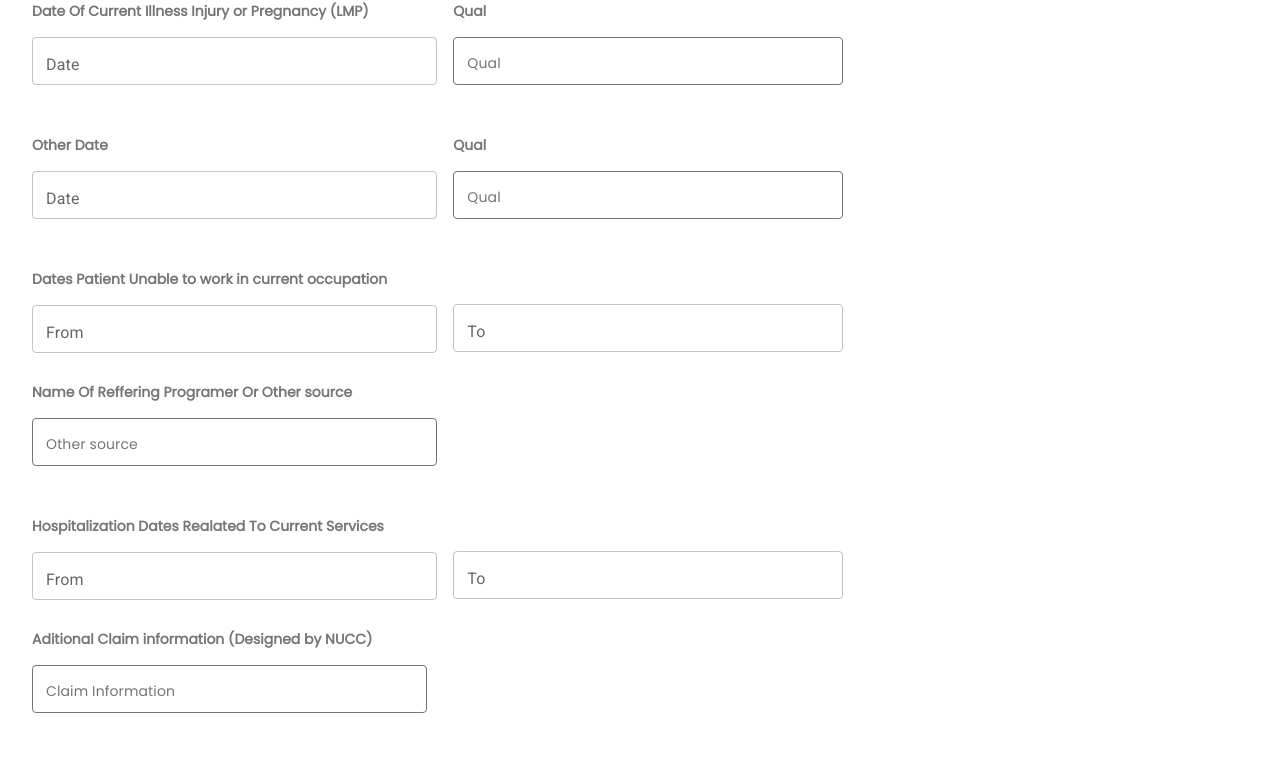
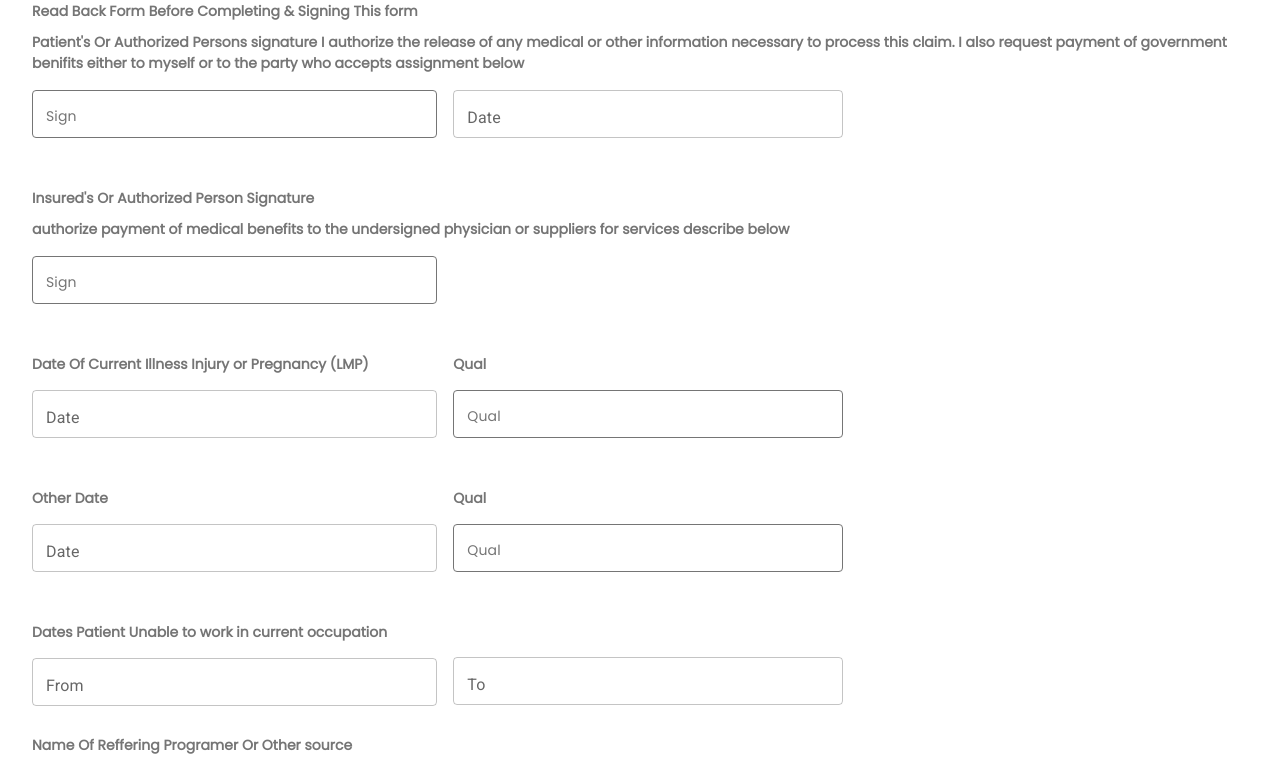
Before and after one commit to jaison-jacob/matrix-demo, a React (Vite) app: page /onboardForm in a window 1280 px wide. Shown: the part 1891-2655 px from the top of the page. Built offline with nearby package versions, Linux system fonts and the light colour scheme; a web font is replaced by a local one.

Commit message:
All form feilds are completed

```diff
--- a/src/components/pages/OnboardForm.jsx
+++ b/src/components/pages/OnboardForm.jsx
@@ -12,7 +12,6 @@ import CustomCheckBox from "../shared/CustomCheckBox";
 import CustomRadio from "../shared/CustomRadio";
 import { CustomDatePicker } from "../shared/CustomDatePicker";
 import { SubmitButton } from "../../styles/CustomButton";
-import CustomAgGrid from "../shared/CustomAgGrid";
 // import DocViewer, { DocViewerRenderers } from "@cyntler/react-doc-viewer";
 
 export const DateBirth = styled("div")(({ theme }) => ({
@@ -1172,11 +1171,30 @@ function OnboardForm() {
               />
             </Grid>
           </Grid>
+
           <Grid item container xs={12}>
+            <Grid item xs={12}>
+              <Label>
+                Read Back Form Before Completing & Signing This form
+              </Label>
+            </Grid>
+            <Grid item xs={12} marginBottom={2}>
+              <Label>
+                Patient's Or Authorized Persons signature I authorize the
+                release of any medical or other information necessary to process
+                this claim. I also request payment of government benifits either
+                to myself or to the party who accepts assignment below
+              </Label>
+            </Grid>
             <Grid item xs={4}>
-              <Label style={{ marginBottom: "15px" }}>
-                Date Of Current Illness Injury or Pregnancy (LMP)
-              </Label>
+              <TextFeildComp
+                type="text"
+                label="Sign"
+                // endormentIcon={<PersonOutlineIcon />}
+                variant="outlined"
+              />
+            </Grid>
+            <Grid item xs={4} paddingLeft={2}>
               <CustomDatePicker
                 // onChange={(value) => {
                 //   setFieldValue("scheduleDate", value);
@@ -1192,19 +1210,33 @@ function OnboardForm() {
                 // errors={errors}
               />
             </Grid>
-            <Grid item xs={4} sx={{ paddingLeft: 2 }}>
-              <Label style={{ marginBottom: "15px" }}>Qual</Label>
-              <TextFeildComp
-                type="text"
-                label="Qual"
-                // endormentIcon={<PersonOutlineIcon />}
-                variant="outlined"
-              />
-            </Grid>
-          </Grid>
+          </Grid>
+
+          <Grid item container xs={12}>
+            <Grid item xs={12}>
+              <Label>Insured's Or Authorized Person Signature</Label>
+            </Grid>
+            <Grid item xs={12} marginBottom={2}>
+              <Label>
+                authorize payment of medical benefits to the undersigned
+                physician or suppliers for services describe below
+              </Label>
+            </Grid>
+            <Grid item xs={4}>
+              <TextFeildComp
+                type="text"
+                label="Sign"
+                // endormentIcon={<PersonOutlineIcon />}
+                variant="outlined"
+              />
+            </Grid>
+          </Grid>
+
           <Grid item container xs={12}>
             <Grid item xs={4}>
-              <Label style={{ marginBottom: "15px" }}>Other Date</Label>
+              <Label style={{ marginBottom: "15px" }}>
+                Date Of Current Illness Injury or Pregnancy (LMP)
+              </Label>
               <CustomDatePicker
                 // onChange={(value) => {
                 //   setFieldValue("scheduleDate", value);
@@ -1232,6 +1264,34 @@ function OnboardForm() {
           </Grid>
           <Grid item container xs={12}>
             <Grid item xs={4}>
+              <Label style={{ marginBottom: "15px" }}>Other Date</Label>
+              <CustomDatePicker
+                // onChange={(value) => {
+                //   setFieldValue("scheduleDate", value);
+                // }}
+                // required
+                label={"Date"}
+                name={"scheduleDate"}
+                // isViewMode={expiredTime() || isViewMode}
+                minDate={new Date()}
+                fullWidth
+                // value={values.scheduleDate}
+                // touched={touched}
+                // errors={errors}
+              />
+            </Grid>
+            <Grid item xs={4} sx={{ paddingLeft: 2 }}>
+              <Label style={{ marginBottom: "15px" }}>Qual</Label>
+              <TextFeildComp
+                type="text"
+                label="Qual"
+                // endormentIcon={<PersonOutlineIcon />}
+                variant="outlined"
+              />
+            </Grid>
+          </Grid>
+          <Grid item container xs={12}>
+            <Grid item xs={4}>
               <Label style={{ marginBottom: "15px" }}>
                 Dates Patient Unable to work in current occupation
               </Label>
@@ -1269,13 +1329,23 @@ function OnboardForm() {
             </Grid>
           </Grid>
           <Grid item container xs={12}>
-            <Grid item xs={4}>
+            <Grid item xs={12}>
               <Label style={{ marginBottom: "15px" }}>
                 Name Of Reffering Programer Or Other source
               </Label>
-              <TextFeildComp
-                type="text"
-                label="Other source"
+            </Grid>
+            <Grid item xs={4}>
+              <TextFeildComp
+                type="text"
+                label="A"
+                // endormentIcon={<PersonOutlineIcon />}
+                variant="outlined"
+              />
+            </Grid>
+            <Grid item xs={4} paddingLeft={2}>
+              <TextFeildComp
+                type="text"
+                label="B"
                 // endormentIcon={<PersonOutlineIcon />}
                 variant="outlined"
               />
@@ -2182,278 +2252,88 @@ function OnboardForm() {
               </tbody>
             </TableStyle>
           </Grid>
+          <Grid item container xs={12}>
+            <Grid item xs={12}>
+              <Label>
+                Signature Of Physician Or Supplier Including degrees or
+                credential
+              </Label>
+            </Grid>
+            <Grid item xs={12} marginBottom={2}>
+              <Label>
+                (I certain that the statements on the reserve apply to this bill
+                and are made a part thereof)
+              </Label>
+            </Grid>
+            <Grid item xs={4}>
+              <TextFeildComp
+                type="text"
+                label="Sign"
+                // endormentIcon={<PersonOutlineIcon />}
+                variant="outlined"
+              />
+            </Grid>
+            <Grid item xs={4} paddingLeft={2}>
+              <CustomDatePicker
+                // onChange={(value) => {
+                //   setFieldValue("scheduleDate", value);
+                // }}
+                // required
+                label={"Date of birth"}
+                name={"scheduleDate"}
+                // isViewMode={expiredTime() || isViewMode}
+                minDate={new Date()}
+                fullWidth
+                // value={values.scheduleDate}
+                // touched={touched}
+                // errors={errors}
+              />
+            </Grid>
+          </Grid>
+          <Grid item container xs={12}>
+            <Grid item xs={12}>
+              <Label>Service Facility Location Information</Label>
+            </Grid>
+            <Grid item xs={4}>
+              <TextFeildComp
+                type="text"
+                label="A"
+                // endormentIcon={<PersonOutlineIcon />}
+                variant="outlined"
+              />
+            </Grid>
+            <Grid item xs={4} paddingLeft={2}>
+              <TextFeildComp
+                type="text"
+                label="B"
+                // endormentIcon={<PersonOutlineIcon />}
+                variant="outlined"
+              />
+            </Grid>
+          </Grid>
+          <Grid item container xs={12}>
+            <Grid item xs={12}>
+              <Label>Billing Provider Info</Label>
+            </Grid>
+            <Grid item xs={4}>
+              <TextFeildComp
+                type="text"
+                label="A"
+                // endormentIcon={<PersonOutlineIcon />}
+                variant="outlined"
+              />
+            </Grid>
+            <Grid item xs={4} paddingLeft={2}>
+              <TextFeildComp
+                type="text"
+                label="B"
+                // endormentIcon={<PersonOutlineIcon />}
+                variant="outlined"
+              />
+            </Grid>
+          </Grid>
         </Grid>
       </Box>
-
-      {/* <Container sx={{ position: "relative" }} maxWidth="sm">
-        <Paper elevation={3} sx={{ paddingY: 2 }}>
-          <Box
-            sx={{
-              width: 50,
-              height: 55,
-              backgroundColor: "#D92866",
-              borderRadius: 1,
-              position: "absolute",
-              top: -20,
-              left: 40,
-              boxShadow: "0px 10px 10px -10px #D92866",
-            }}
-          >
-            <Stack
-              alignItems="center"
-              justifyContent="center"
-              sx={{ height: "100%" }}
-            >
-              <EmailIcon sx={{ color: "#fff" }} />
-            </Stack>
-          </Box>
-          <Box
-            sx={{
-              position: "absolute",
-              top: 15,
-              left: 100,
-              fontFamily: "Poppins",
-            }}
-          >
-            Onboarding Form
-          </Box>
-          <Box
-            sx={{
-              marginTop: 4,
-              height: "calc(100vh - 230px)",
-              overflowY: "auto",
-              padding: 2,
-            }}
-          >
-            <TextFeildComp
-              type="text"
-              label="Name"
-              endormentIcon={<PersonOutlineIcon />}
-            />
-
-            <CustomSelectFeild
-              label="Gender"
-              menuOption={[
-                { val: 1, label: "Male" },
-                { val: 2, label: "Female" },
-              ]}
-            />
-            <TextFeildComp type="number" label="Weight" />
-            <TextFeildComp type="number" label="Height" />
-            <TextFeildComp type="email" label="Email" />
-            <TextFeildComp type="text" label="Reason For seeing Doctor" />
-            <Box>
-              <DateBirth>Date Of Birth</DateBirth>
-              <Grid container spacing={2}>
-                <Grid item xs={4}>
-                  <CustomSelectFeild
-                    label="Month"
-                    menuOption={[
-                      { val: 1, label: "Jan" },
-                      { val: 2, label: "Feb" },
-                      { val: 3, label: "Mar" },
-                      { val: 4, label: "Apr" },
-                      { val: 5, label: "May" },
-                      { val: 6, label: "Jun" },
-                      { val: 7, label: "Jul" },
-                      { val: 8, label: "Aug" },
-                      { val: 8, label: "Sep" },
-                      { val: 10, label: "Oct" },
-                      { val: 11, label: "Nov" },
-                      { val: 12, label: "Dec" },
-                    ]}
-                  />
-                </Grid>
-                <Grid item xs={4}>
-                  <CustomSelectFeild
-                    label="Day"
-                    menuOption={[
-                      { val: 1, label: "1" },
-                      { val: 2, label: "2" },
-                      { val: 3, label: "3" },
-                      { val: 4, label: "4" },
-                      { val: 5, label: "5" },
-                      { val: 6, label: "6" },
-                      { val: 7, label: "7" },
-                      { val: 8, label: "8" },
-                      { val: 8, label: "9" },
-                      { val: 10, label: "10" },
-                      { val: 11, label: "11" },
-                      { val: 12, label: "12" },
-                      { val: 13, label: "13" },
-                      { val: 14, label: "14" },
-                      { val: 15, label: "15" },
-                      { val: 16, label: "16" },
-                      { val: 17, label: "17" },
-                      { val: 18, label: "18" },
-                      { val: 19, label: "19" },
-                      { val: 20, label: "20" },
-                      { val: 21, label: "21" },
-                      { val: 22, label: "22" },
-                      { val: 23, label: "23" },
-                      { val: 24, label: "24" },
-                      { val: 25, label: "25" },
-                      { val: 26, label: "26" },
-                      { val: 27, label: "27" },
-                      { val: 28, label: "28" },
-                      { val: 29, label: "29" },
-                      { val: 30, label: "30" },
-                      { val: 31, label: "31" },
-                    ]}
-                  />
-                </Grid>
-                <Grid item xs={4}>
-                  <CustomSelectFeild
-                    label="Year"
-                    menuOption={[
-                      { val: 1, label: "2023" },
-                      { val: 2, label: "2022" },
-                      { val: 3, label: "2021" },
-                      { val: 4, label: "2020" },
-                      { val: 5, label: "2019" },
-                      { val: 6, label: "2018" },
-                      { val: 7, label: "2017" },
-                      { val: 8, label: "2016" },
-                      { val: 8, label: "2015" },
-                      { val: 10, label: "2014" },
-                      { val: 11, label: "2013" },
-                      { val: 12, label: "2012" },
-                    ]}
-                  />
-                </Grid>
-              </Grid>
-            </Box>
-            <DateBirth>Medical History</DateBirth>
-            <CustomTextArea
-              label={"About Story*"}
-              name={"story"}
-              // value={values.story}
-              maxRows={12}
-              minRows={6}
-              // onChange={handleChange}
-              // errors={errors}
-              // isViewMode={isViewMode}
-              // onBlur={handleBlur}
-              // touched={touched}
-            />
-            <DateBirth style={{ marginTop: "20px" }}>
-              Have you ever had (Please check all that apply)
-            </DateBirth>
-            <CustomCheckBox
-              inputProps={{ "aria-label": "controlled" }}
-              // checked={
-              //   values?.roleAccess?.find(
-              //     (item) => item?.contentMenuId === value?.id
-              //   ) || false
-              // }
-              // isViewMode={isViewMode}
-              // name={value.name}
-              // onChange={(e) => {
-              //   if (e.target.checked) {
-              //     let copyRole = JSON.parse(JSON.stringify(roleAccess));
-              //     copyRole.push({
-              //       contentMenuId: value.id,
-              //       isAllowed: 1,
-              //     });
-              //     setRoleAccess([...copyRole]);
-              //     setFieldValue("roleAccess", [...copyRole]);
-              //   } else {
-              //     console.log(roleAccess);
-
-              //     let copyRole = JSON.parse(JSON.stringify(roleAccess));
-              //     copyRole.forEach((item, index) => {
-              //       if (item?.contentMenuId === value?.id) {
-              //         copyRole.splice(index, 1);
-              //       }
-              //     });
-              //     setRoleAccess([...copyRole]);
-              //     setFieldValue("roleAccess", [...copyRole]);
-              //   }
-              // }}
-              label="Anemia"
-            />
-            <CustomCheckBox
-              inputProps={{ "aria-label": "controlled" }}
-              // checked={
-              //   values?.roleAccess?.find(
-              //     (item) => item?.contentMenuId === value?.id
-              //   ) || false
-              // }
-              // isViewMode={isViewMode}
-              // name={value.name}
-              // onChange={(e) => {
-              //   if (e.target.checked) {
-              //     let copyRole = JSON.parse(JSON.stringify(roleAccess));
-              //     copyRole.push({
-              //       contentMenuId: value.id,
-              //       isAllowed: 1,
-              //     });
-              //     setRoleAccess([...copyRole]);
-              //     setFieldValue("roleAccess", [...copyRole]);
-              //   } else {
-              //     console.log(roleAccess);
-
-              //     let copyRole = JSON.parse(JSON.stringify(roleAccess));
-              //     copyRole.forEach((item, index) => {
-              //       if (item?.contentMenuId === value?.id) {
-              //         copyRole.splice(index, 1);
-              //       }
-              //     });
-              //     setRoleAccess([...copyRole]);
-              //     setFieldValue("roleAccess", [...copyRole]);
-              //   }
-              // }}
-              label="Asthma"
-            />
-            <TextFeildComp type="text" label="Other illnesses" />
-            <CustomTextArea
-              label={"Please list any Operations and Dates of Each"}
-              name={"story"}
-              // value={values.story}
-              maxRows={12}
-              minRows={6}
-              // onChange={handleChange}
-              // errors={errors}
-              // isViewMode={isViewMode}
-              // onBlur={handleBlur}
-              // touched={touched}
-            />
-            <CustomTextArea
-              label={"Please list your Current Medications"}
-              name={"story"}
-              // value={values.story}
-              maxRows={12}
-              minRows={6}
-              // onChange={handleChange}
-              // errors={errors}
-              // isViewMode={isViewMode}
-              // onBlur={handleBlur}
-              // touched={touched}
-            />
-            <CustomRadio
-              label={"Exercise"}
-              name={"campaignTypeId"}
-              inputValues={[
-                { id: 1, name: "Never", value: "Never" },
-                { id: 2, name: "1-2 days", value: "1-2 days" },
-                { id: 3, name: "3-4 days", value: "3-4 days" },
-              ]}
-              // value={values.campaignTypeId}
-              // onChange={(e) => {
-              //   setFieldValue("campaignTypeId", e.target.value);
-              //   setFieldValue("campaignFile", "");
-              //   setFieldValue("campaignFileName", "");
-              // }}
-              // disabled={isViewMode}
-              // errors={errors}
-              // touched={touched}
-            />
-          </Box>
-          <Stack flexDirection={"row"} justifyContent={"end"} marginRight={2}>
-            <SubmitButton variant="contained">Submit</SubmitButton>
-          </Stack>
-        </Paper>
-      </Container> */}
     </Box>
   );
 }
```
